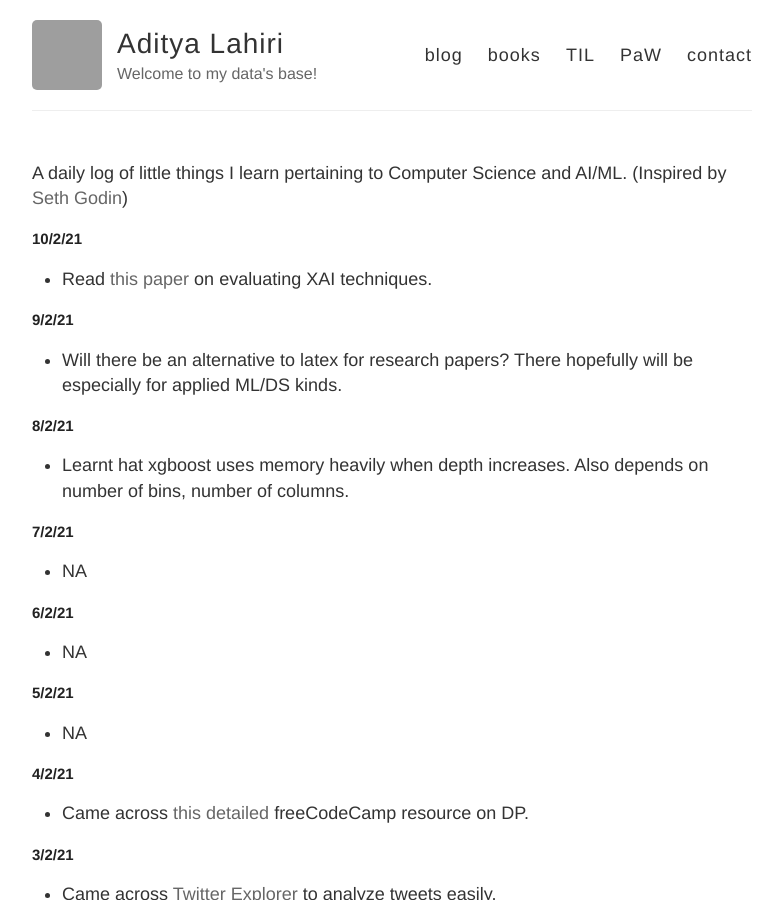
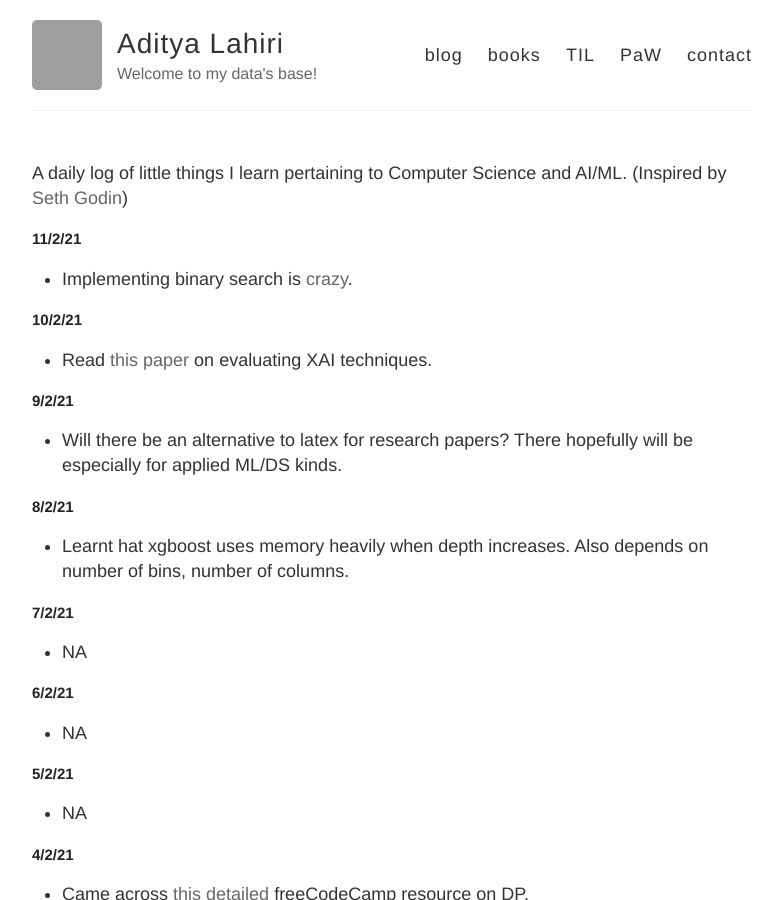
Before and after one commit to adityalahiri/adityalahiri.github.io, a Jekyll site: the page built from TIL.md, in a window 1280 px wide and 900 px high. Shown: the whole window, without its empty margins (248-1030 px from the left). Built offline with Jekyll 4.4.1, drawn with Linux system fonts in a browser that asks for light colours; our own code applies the rules of GitHub Pages for plain Markdown files; grey boxes are pictures that could not be loaded.

Commit message:
Update for 11/2

```diff
--- a/TIL.md
+++ b/TIL.md
@@ -1,5 +1,9 @@
 A daily log of little things I learn pertaining to Computer Science and AI/ML.
 (Inspired by [Seth Godin](https://seths.blog/))
+
+## 11/2/21
+
+* Implementing binary search is [crazy](https://en.wikipedia.org/wiki/Binary_search_algorithm#Implementation_issues).
 
 ## 10/2/21
 
```
